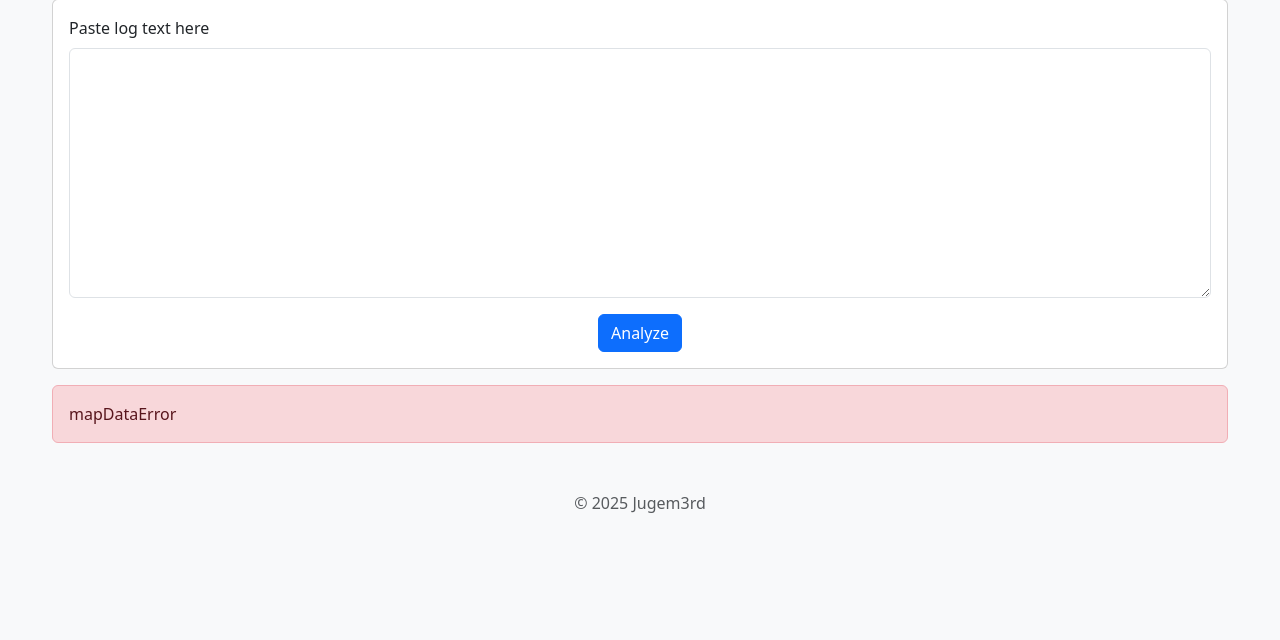
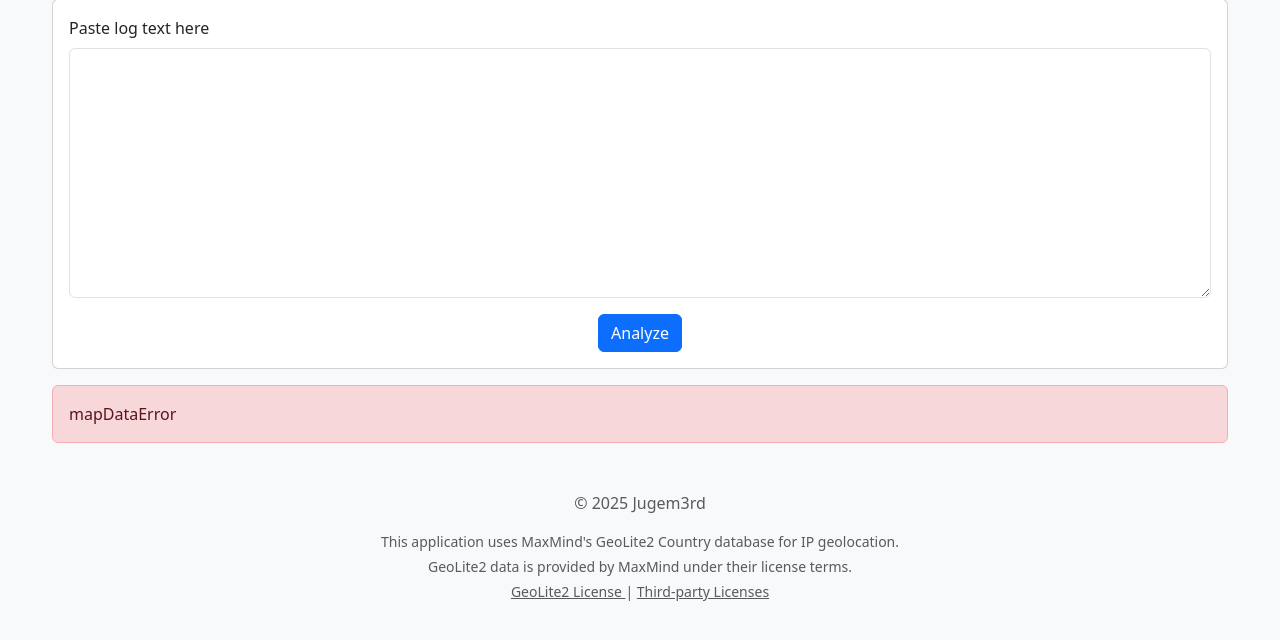
Before and after one commit to jugem3rd/access-log-tracer, a Flask app: page / in a window 1280 px wide. Shown: the part 135-775 px from the top of the page. Run offline with Flask 3, Linux system fonts and the light colour scheme.

Commit message:
GeoLite2のライセンス表記を追加

```diff
--- a/analyzer.py
+++ b/analyzer.py
@@ -1,9 +1,28 @@
+"""
+Access Log Tracer - IP Address Analysis Tool
+
+This module provides functionality to extract IP addresses from log text and
+determine their geographic location using MaxMind's GeoLite2 database.
+
+IMPORTANT COMMERCIAL USE NOTICE:
+- This application uses MaxMind's GeoLite2 Country database
+- For commercial use, please review MaxMind's current terms of service
+- GeoLite2 data is provided by MaxMind under their license terms
+- Consider upgrading to GeoIP2 for production commercial use
+
+Data Source: MaxMind GeoLite2 Country Database
+License: MaxMind GeoLite2 License
+(see https://www.maxmind.com/en/geolite2/eula)
+"""
+
 import re
 import ipaddress
 from collections import Counter, defaultdict
 import geoip2.database
 import geoip2.errors
 
+# GeoLite2 database configuration
+# Note: For commercial use, consider upgrading to GeoIP2
 IP_PATTERN = re.compile(r"\b(?:[0-9]{1,3}\.){3}[0-9]{1,3}\b")
 DB_PATH = "GeoLite2-Country.mmdb"
 
--- a/app.py
+++ b/app.py
@@ -69,4 +69,4 @@ def analyze():
 
 
 if __name__ == "__main__":
-    app.run(debug=True, threaded=True)
+    app.run(threaded=True)
--- a/templates/index.html
+++ b/templates/index.html
@@ -185,6 +185,18 @@
 
         <footer class="text-center text-muted mt-5 mb-3">
             <p>&copy; 2025 {{ _('Jugem3rd') }}</p>
+            <div class="mt-2 small">
+                <p class="mb-1">{{ _('This application uses MaxMind\'s GeoLite2 Country database for IP geolocation.') }}</p>
+                <p class="mb-1">{{ _('GeoLite2 data is provided by MaxMind under their license terms.') }}</p>
+                <p class="mb-0">
+                    <a href="https://www.maxmind.com/en/geolite2/eula" target="_blank" class="text-muted">
+                        {{ _('GeoLite2 License') }}
+                    </a> |
+                    <a href="{{ url_for('static', filename='LICENSE-THIRD-PARTY') }}" target="_blank" class="text-muted">
+                        {{ _('Third-party Licenses') }}
+                    </a>
+                </p>
+            </div>
         </footer>
     </div>
 
```
Also changed, not shown: README.md, translations/en/LC_MESSAGES/messages.po, translations/ja/LC_MESSAGES/messages.po, 4 other files.
